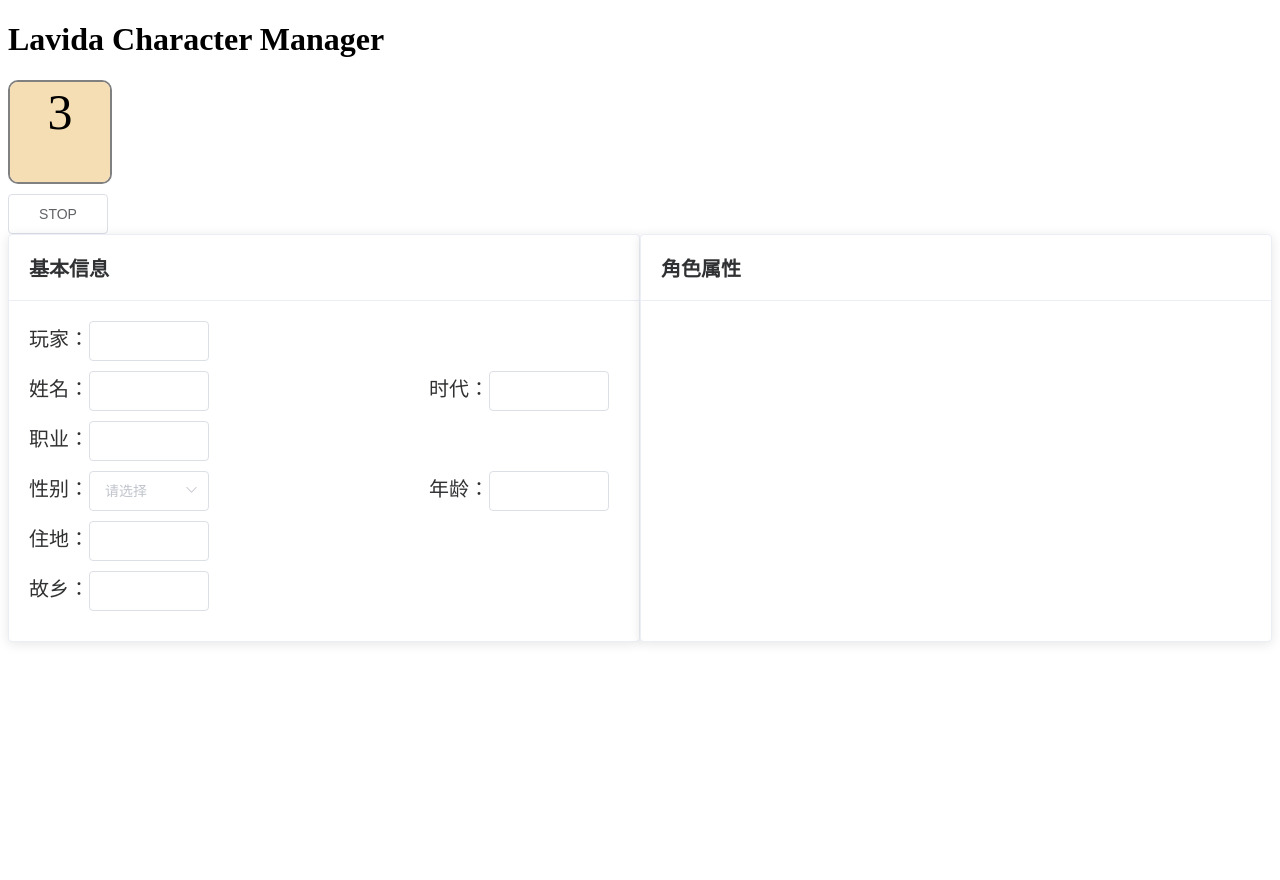
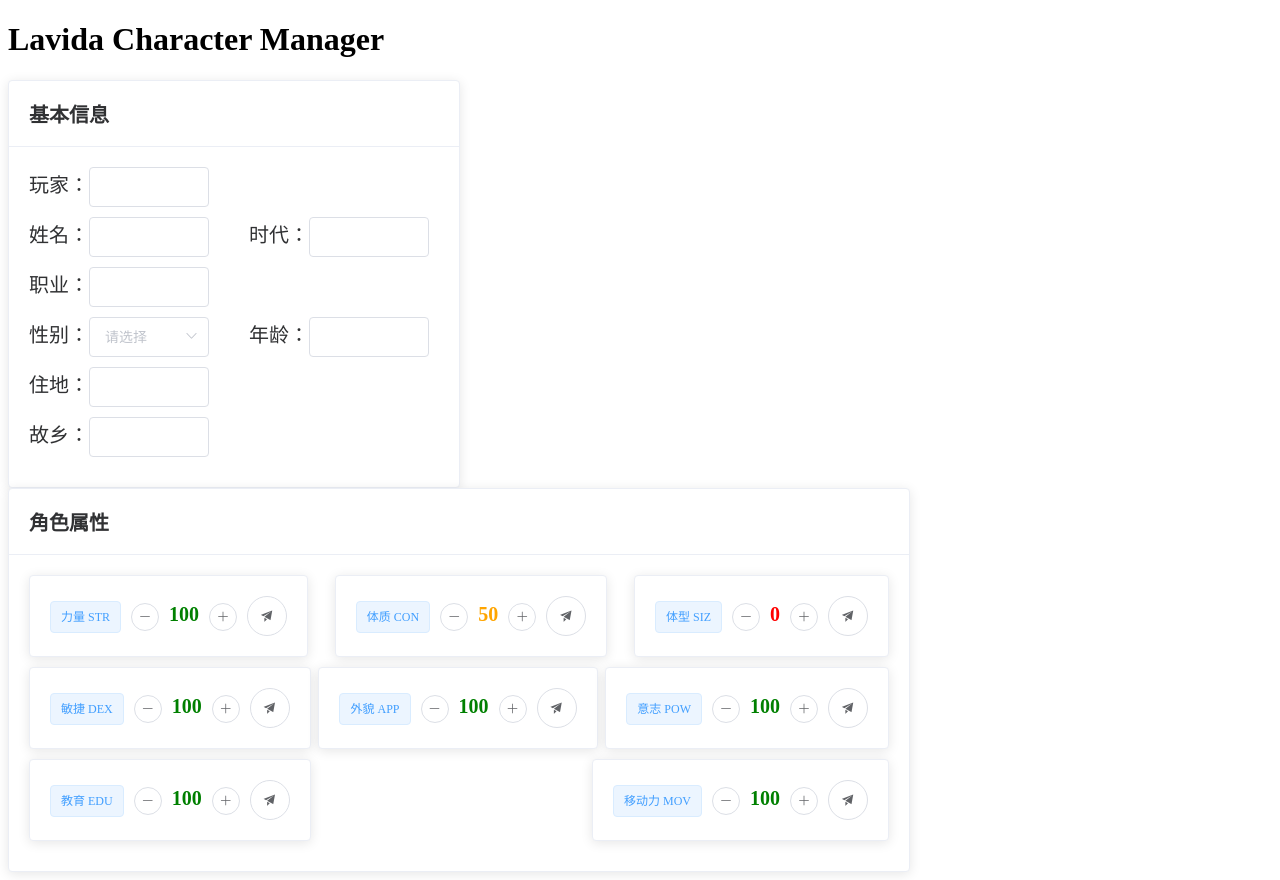
Before and after one commit to THHH0Sunshine/Lavida, a Vue app: page / in a window 1280 px wide. Before the commit the page ends 800 px from the top, so only its background shows below. Built offline with nearby package versions, Linux system fonts and the light colour scheme.

Commit message:
attributes

```diff
--- a/src/App.vue
+++ b/src/App.vue
@@ -1,18 +1,15 @@
 <template>
   <div>
     <h1>Lavida Character Manager</h1>
-    <dice :min="1" :max="6" @result="$message($event.toString())"></dice>
     <character></character>
   </div>
 </template>
 
 <script>
-import Dice from './components/Dice'
 import Character from './components/Character'
 
 export default {
   components: {
-    Dice,
     Character
   }
 }
--- /dev/null
+++ b/src/components/Attribute.vue
@@ -0,0 +1,109 @@
+<template>
+  <el-card>
+    <el-tag class="tag">{{name}}</el-tag>
+    <el-popover trigger="hover">
+      <el-input class="hover-input" v-model="input" type="number" :min="1"></el-input>
+      <el-button class="hover-button" size="mini" icon="el-icon-check" circle @click="plus(-input)"></el-button>
+      <el-button slot="reference" size="mini" icon="el-icon-minus" circle @click="plus(-1)"></el-button>
+    </el-popover>
+    <b class="value" :style="{color:valueColor}">{{value}}</b>
+    <el-popover trigger="hover">
+      <el-input class="hover-input" v-model="input" type="number" :min="1"></el-input>
+      <el-button class="hover-button" size="mini" icon="el-icon-check" circle @click="plus(input*1)"></el-button>
+      <el-button slot="reference" size="mini" icon="el-icon-plus" circle @click="plus(1)"></el-button>
+    </el-popover>
+    <el-popover trigger="hover">
+      <el-button size="mini">困难</el-button>
+      <el-button slot="reference" class="check-button" icon="el-icon-s-promotion" circle @click="dialog=true"></el-button>
+    </el-popover>
+    <el-dialog :visible.sync="dialog" width="30%" @open="dice=true" @closed="dice=false;diceResult=null">
+      <div class="check">
+        <dice v-if="dice" :min="1" :max="100" @result="diceResult=$event"></dice>
+        <b v-if="diceResult!=null" class="check-text" :style="{color:diceResultColor}">{{diceResultText}}</b>
+      </div>
+    </el-dialog>
+  </el-card>
+</template>
+
+<script>
+import Dice from './Dice'
+
+export default {
+  components: {
+    Dice
+  },
+  props: {
+    name: String,
+    value: Number
+  },
+  data() {
+    return {
+      input: '1',
+      dialog: false,
+      dice: false,
+      diceResult: null
+    }
+  },
+  computed: {
+    valueColor() {
+      if (this.value < 30) {
+        return 'red'
+      }
+      if (this.value < 70) {
+        return 'orange'
+      }
+      return 'green'
+    },
+    diceResultText() {
+      if (this.diceResult == null) {
+        return ''
+      }
+      if (this.diceResult <= this.value) {
+        return this.diceResult <= 1 ? '大成功' : '成功'
+      }
+      return this.diceResult >= 96 ? '大失败' : '失败'
+    },
+    diceResultColor() {
+      return this.diceResult <= this.value ? 'green' : 'red'
+    }
+  },
+  methods: {
+    plus(num) {
+      this.$emit('input', this.value * 1 + num)
+    }
+  }
+}
+</script>
+
+<style scoped>
+.tag {
+  margin-right: 10px;
+}
+
+.value {
+  padding: 0 10px;
+}
+
+.hover-input {
+  width: 105px;
+}
+
+.hover-button {
+  margin-left: 15px;
+}
+
+.check-button {
+  margin-left: 10px;
+}
+
+.check {
+  display: flex;
+  align-items: center;
+}
+
+.check-text {
+  font-size: 50px;
+  flex-grow: 1;
+  text-align: center;
+}
+</style>
--- a/src/components/Character.vue
+++ b/src/components/Character.vue
@@ -18,6 +18,20 @@
       </el-card>
       <el-card class="attributes">
         <b slot="header">角色属性</b>
+        <div class="multi">
+          <attribute class="item" name="力量 STR" v-model="aSTR"></attribute>
+          <attribute class="item" name="体质 CON" v-model="aCON"></attribute>
+          <attribute class="item" name="体型 SIZ" v-model="aSIZ"></attribute>
+        </div>
+        <div class="multi">
+          <attribute class="item" name="敏捷 DEX" v-model="aDEX"></attribute>
+          <attribute class="item" name="外貌 APP" v-model="aAPP"></attribute>
+          <attribute class="item" name="意志 POW" v-model="aPOW"></attribute>
+        </div>
+        <div class="multi">
+          <attribute class="item" name="教育 EDU" v-model="aEDU"></attribute>
+          <attribute class="item" name="移动力 MOV" v-model="aMOV"></attribute>
+        </div>
       </el-card>
     </div>
   </div>
@@ -25,10 +39,12 @@
 
 <script>
 import Editable from './Editable'
+import Attribute from './Attribute'
 
 export default {
   components: {
-    Editable
+    Editable,
+    Attribute
   },
   data() {
     return {
@@ -39,7 +55,15 @@ export default {
       isMale: null,
       age: null,
       place: null,
-      hometown: null
+      hometown: null,
+      aSTR: 100,
+      aCON: 50,
+      aSIZ: 0,
+      aDEX: 100,
+      aAPP: 100,
+      aPOW: 100,
+      aEDU: 100,
+      aMOV: 100
     }
   }
 }
@@ -57,11 +81,11 @@ export default {
 }
 
 .basic {
-  width: 630px;
+  width: 450px;
 }
 
 .attributes {
-  width: 630px;
+  width: 900px;
 }
 
 .item {
```
